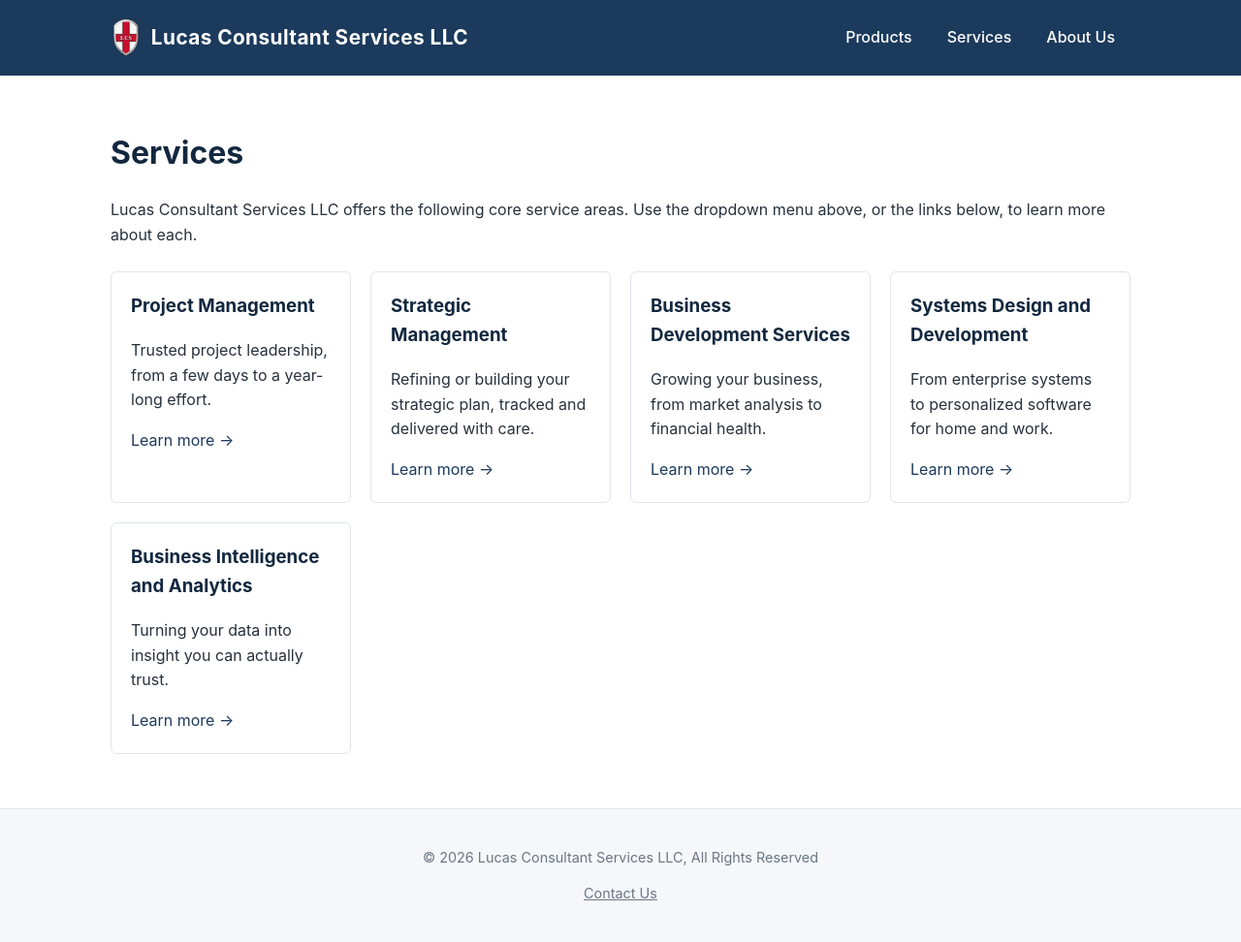
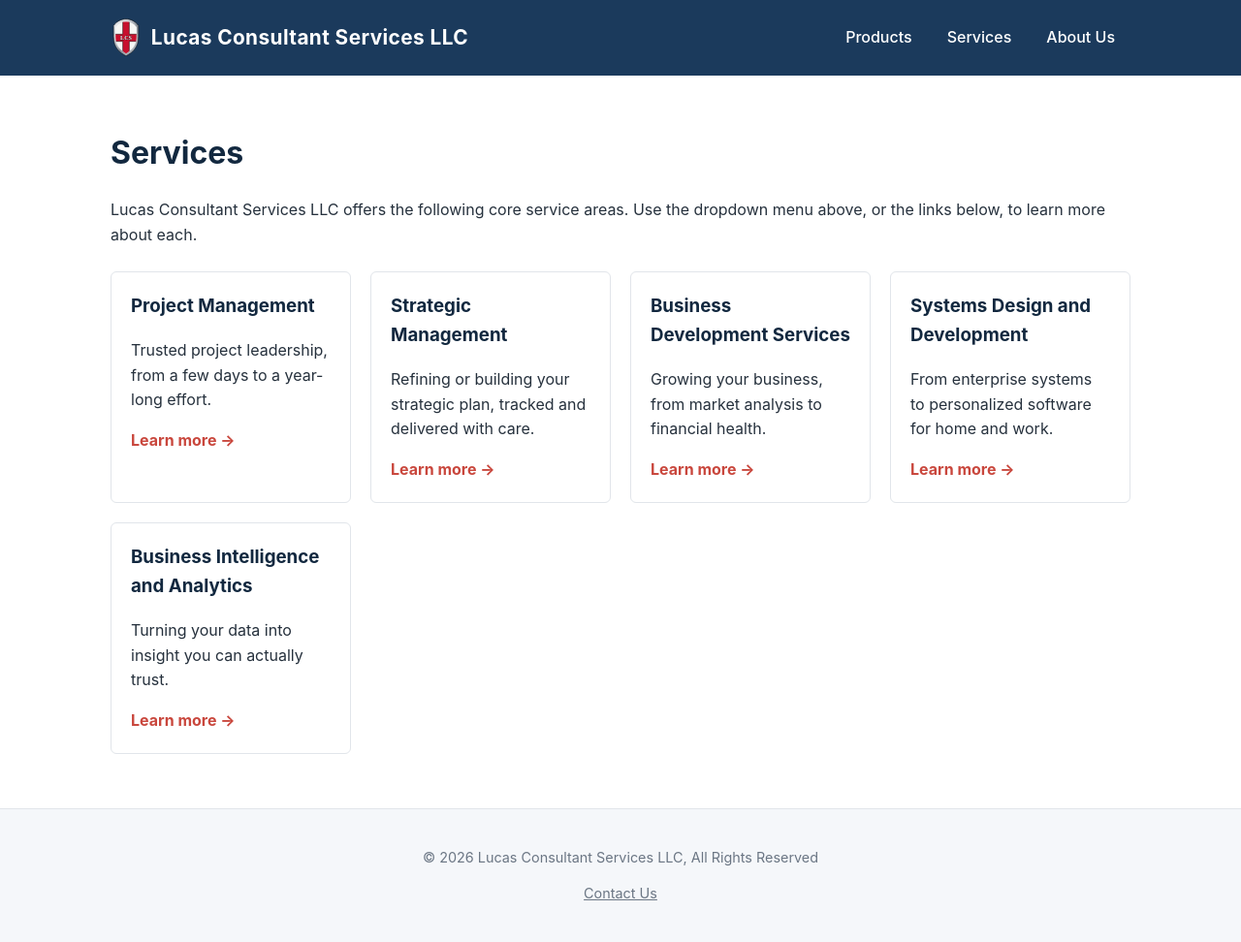
Before and after one commit to DrColorado/lucas-consulting-site, a Jekyll site: the page built from lucas-consulting-site/services/index.md, in a window 1280 px wide. Shown: the whole page at 97% size. Built offline with Jekyll 4.4.1, drawn with Linux system fonts in a browser that asks for light colours.

Commit message:
service update

```diff
--- a/lucas-consulting-site/assets/css/style.css
+++ b/lucas-consulting-site/assets/css/style.css
@@ -197,6 +197,13 @@ h1, h2, h3 { color: var(--color-primary-dark); }
   background: #fff;
 }
 .card h3 { margin-top: 0; }
+.card a.learn-more {
+  font-weight: 700;
+  color: #c9473d;
+}
+.card a.learn-more:hover {
+  color: var(--color-accent);
+}
 .card-illustration {
   display: block;
   width: 120px;
--- a/lucas-consulting-site/services/index.md
+++ b/lucas-consulting-site/services/index.md
@@ -12,26 +12,26 @@ Lucas Consultant Services LLC offers the following core service areas. Use the d
   <div class="card">
     <h3>Project Management</h3>
     <p>Trusted project leadership, from a few days to a year-long effort.</p>
-    <a href="{{ '/services/project-management/' | relative_url }}">Learn more &rarr;</a>
+    <a class="learn-more" href="{{ '/services/project-management/' | relative_url }}">Learn more &rarr;</a>
   </div>
   <div class="card">
     <h3>Strategic Management</h3>
     <p>Refining or building your strategic plan, tracked and delivered with care.</p>
-    <a href="{{ '/services/strategic-management/' | relative_url }}">Learn more &rarr;</a>
+    <a class="learn-more" href="{{ '/services/strategic-management/' | relative_url }}">Learn more &rarr;</a>
   </div>
   <div class="card">
     <h3>Business Development Services</h3>
     <p>Growing your business, from market analysis to financial health.</p>
-    <a href="{{ '/services/business-development/' | relative_url }}">Learn more &rarr;</a>
+    <a class="learn-more" href="{{ '/services/business-development/' | relative_url }}">Learn more &rarr;</a>
   </div>
   <div class="card">
     <h3>Systems Design and Development</h3>
     <p>From enterprise systems to personalized software for home and work.</p>
-    <a href="{{ '/services/systems-design-development/' | relative_url }}">Learn more &rarr;</a>
+    <a class="learn-more" href="{{ '/services/systems-design-development/' | relative_url }}">Learn more &rarr;</a>
   </div>
   <div class="card">
     <h3>Business Intelligence and Analytics</h3>
     <p>Turning your data into insight you can actually trust.</p>
-    <a href="{{ '/services/business-intelligence-analytics/' | relative_url }}">Learn more &rarr;</a>
+    <a class="learn-more" href="{{ '/services/business-intelligence-analytics/' | relative_url }}">Learn more &rarr;</a>
   </div>
 </div>
```
